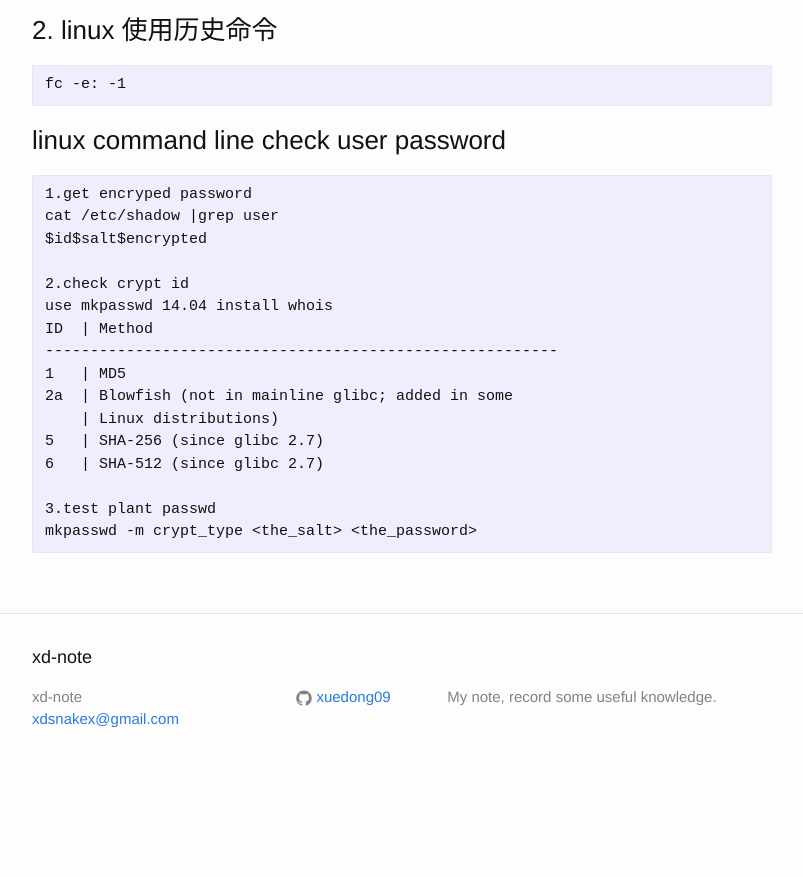
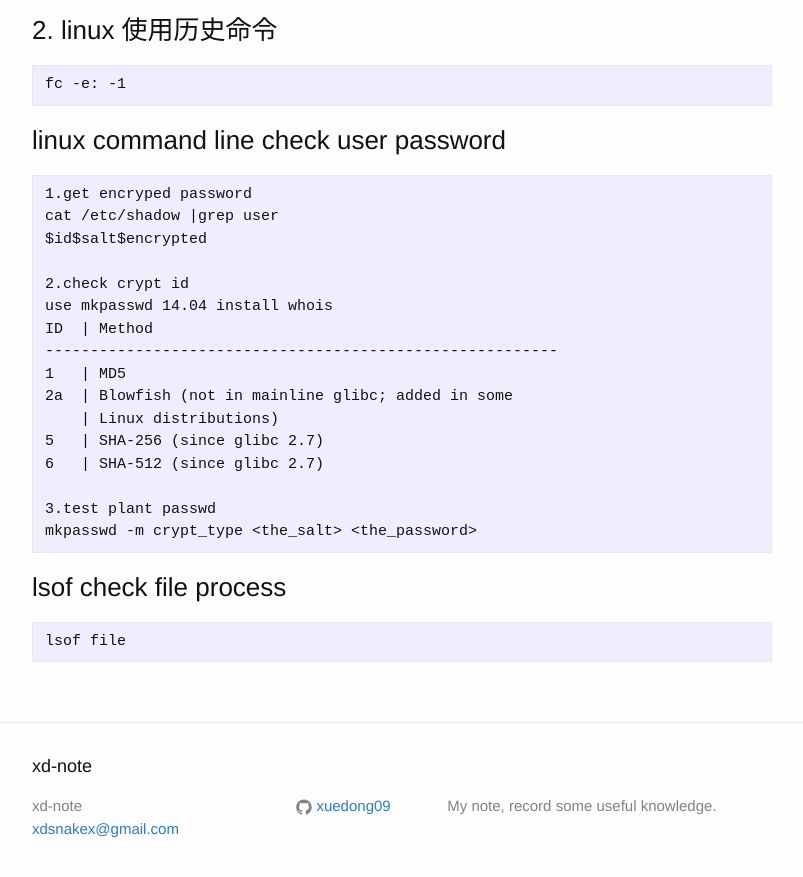
Before and after one commit to xuedong09/xuedong09.github.io, a Jekyll site: the page built from _posts/2016-02-24-linux.md, in a window 1280 px wide and 900 px high, scrolled down 726 px. Shown: the top 877 px of the window, without its empty margins (238-1041 px from the left). Built offline with Jekyll 4.4.1, drawn with Linux system fonts in a browser that asks for light colours; before the commit the page ends 1517 px from its top, so only the background shows below that.

```diff
--- a/_posts/2016-02-24-linux.md
+++ b/_posts/2016-02-24-linux.md
@@ -50,3 +50,7 @@ categories: jekyll update
 
     3.test plant passwd
     mkpasswd -m crypt_type <the_salt> <the_password>
+
+
+### lsof check file process
+    lsof file
```
Also changed, not shown: _posts/2016-03-30-docker.md (+1 -1 lines).
